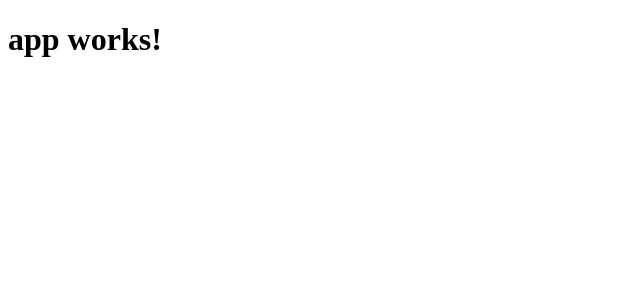
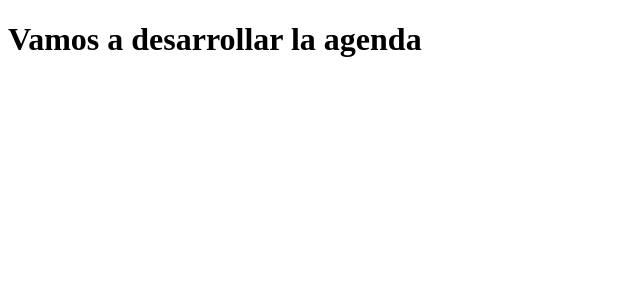
Before and after one commit to dalvarezdp/agenda-angular, an Angular app: page / in a window 1280 px wide. Shown: the top 300 px of the page, without its empty margins (0-640 px from the left). Built offline with nearby package versions, Linux system fonts and the light colour scheme.

Commit message:
Creamos un proyecto limpio en angular

```diff
--- a/src/app/app.component.ts
+++ b/src/app/app.component.ts
@@ -6,5 +6,5 @@ import { Component } from '@angular/core';
   styleUrls: ['./app.component.css']
 })
 export class AppComponent {
-  title = 'app works!';
+  title = 'Vamos a desarrollar la agenda';
 }
```
